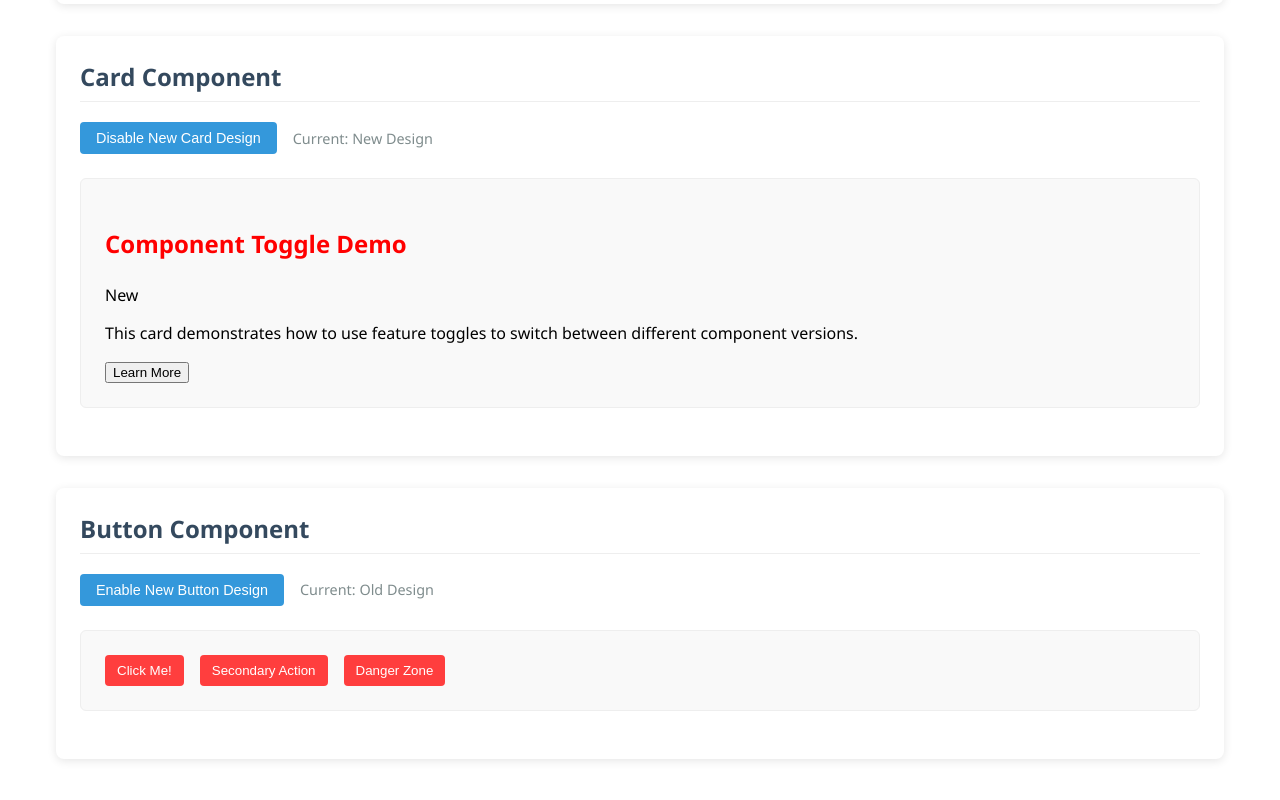
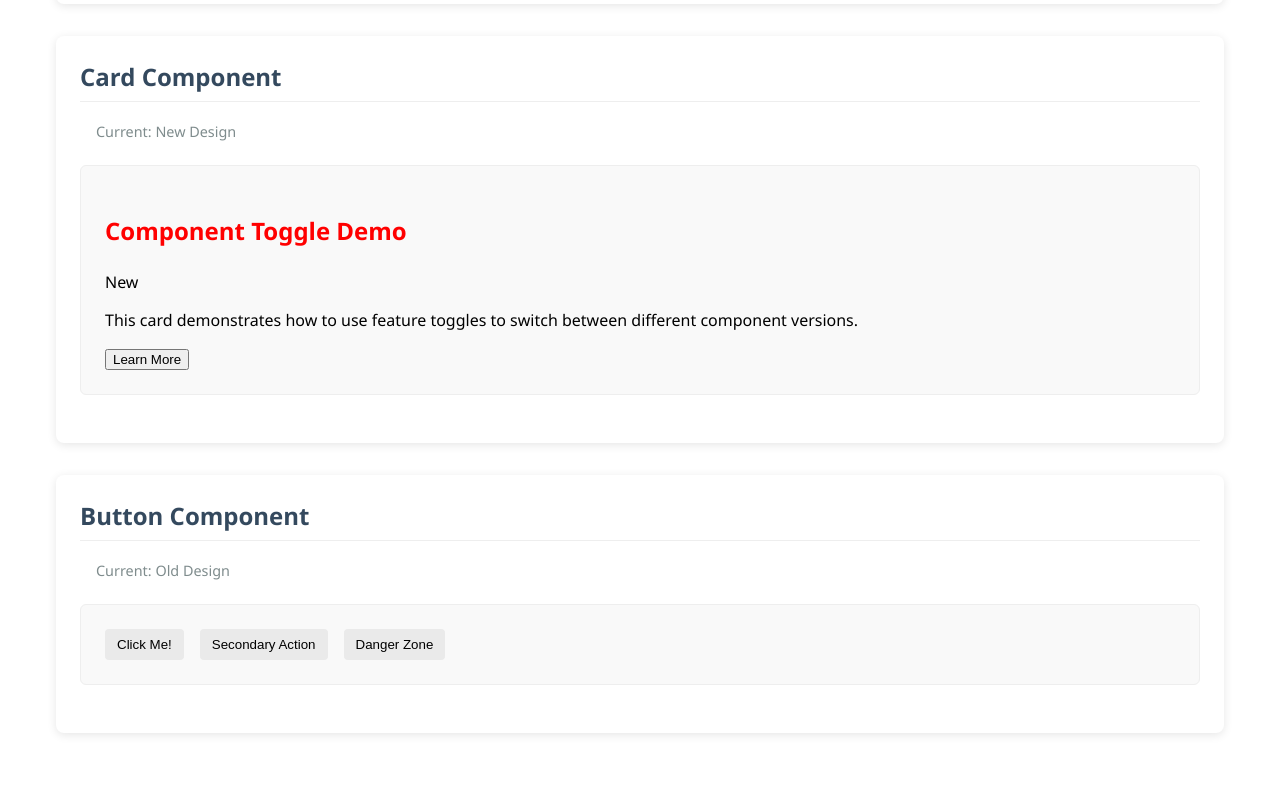
Before and after one commit to Thammasok/feature-toggle-with-angular, an Angular app: page /components in a window 1280 px wide. Shown: the part 460-1260 px from the top of the page. Built offline with nearby package versions, Linux system fonts and the light colour scheme.

Commit message:
refactor: update component demo and button styles
- Remove toggle functionality from component demo
- Update button styles with new design and colors
- Clean up component demo template and logic

```diff
--- a/src/app/components/versioned-button/versioned-button.scss
+++ b/src/app/components/versioned-button/versioned-button.scss
@@ -1,19 +1,19 @@
 .btn-new {
     background-color: #007bff;
     color: white;
+    border: none;
+    border-radius: 50px;
+    padding: 8px 12px;
+    cursor: pointer;
+    transition: background-color 0.3s ease;
+}
+
+.btn-old {
+    background-color: #eaeaea;
+    color: black;
     border: none;
     border-radius: 4px;
     padding: 8px 12px;
     cursor: pointer;
     transition: background-color 0.3s ease;
 }
-
-.btn-old {
-    background-color: #ff3e3e;
-    color: white;
-    border: none;
-    border-radius: 4px;
-    padding: 8px 12px;
-    cursor: pointer;
-    transition: background-color 0.3s ease;
-}
--- a/src/app/pages/components/component-demo.html
+++ b/src/app/pages/components/component-demo.html
@@ -16,9 +16,6 @@
   <div class="feature-section">
     <h2>Card Component</h2>
     <div class="toggle-control">
-      <button (click)="toggleFeature('newCardDesign')">
-        {{ featureToggleService.isComponentEnabled('newCardDesign') ? 'Disable' : 'Enable' }} New Card Design
-      </button>
       <span class="status">
         Current: {{ featureToggleService.isComponentEnabled('newCardDesign') ? 'New Design' : 'Old Design' }}
       </span>
@@ -35,9 +32,6 @@
   <div class="feature-section">
     <h2>Button Component</h2>
     <div class="toggle-control">
-      <button (click)="toggleFeature('newButtonDesign')">
-        {{ featureToggleService.isComponentEnabled('newButtonDesign') ? 'Disable' : 'Enable' }} New Button Design
-      </button>
       <span class="status">
         Current: {{ featureToggleService.isComponentEnabled('newButtonDesign') ? 'New Design' : 'Old Design' }}
       </span>
--- a/src/app/pages/components/component-demo.ts
+++ b/src/app/pages/components/component-demo.ts
@@ -21,10 +21,4 @@ export class ComponentDemo {
   onButtonClick() {
     console.log('Button was clicked!');
   }
-
-  toggleFeature(component: string) {
-    const components = this.featureToggleService.getAllComponents();
-    const currentValue = components[component as keyof typeof components];
-    console.log(`Toggling ${component} to ${!currentValue}`);
-  }
 }
```
